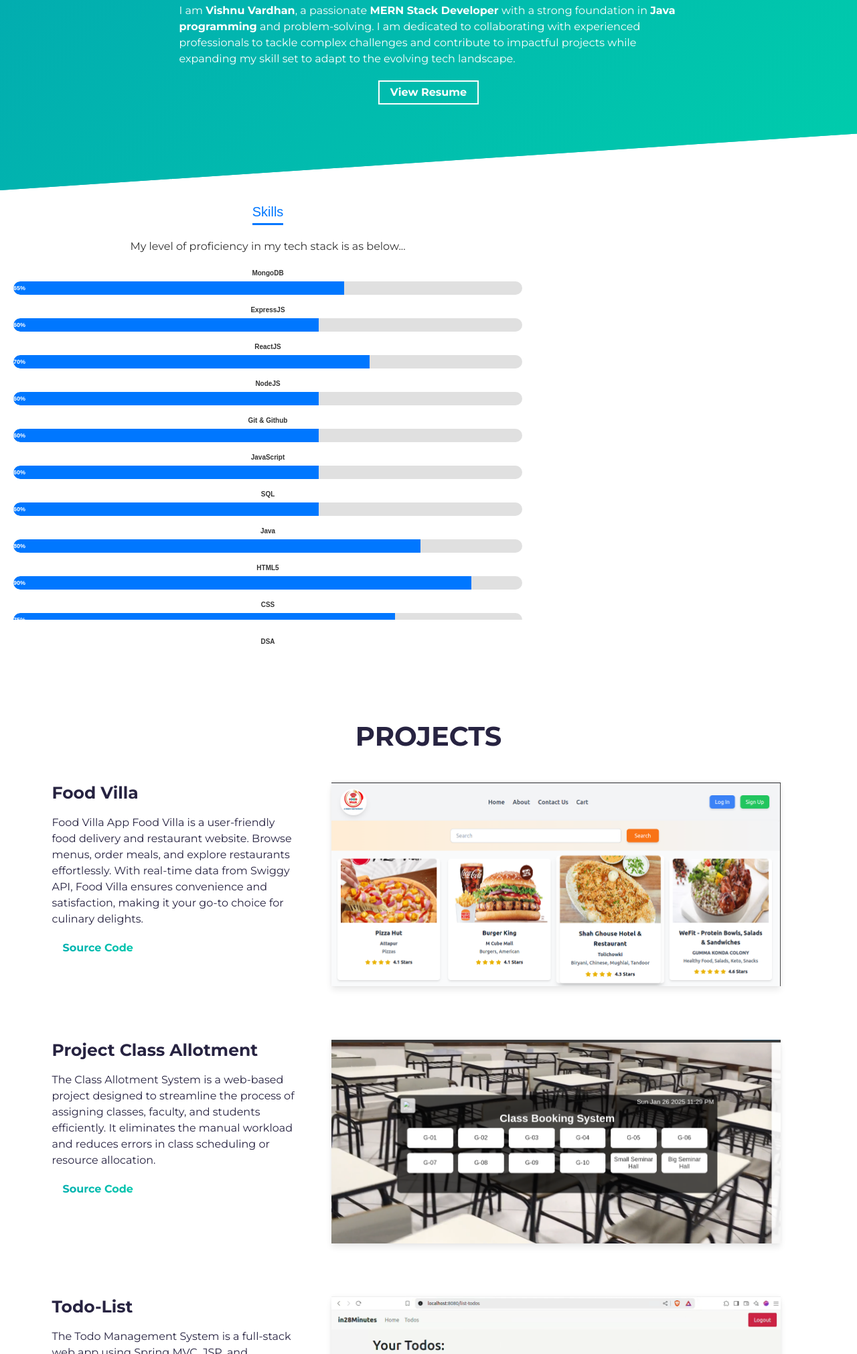
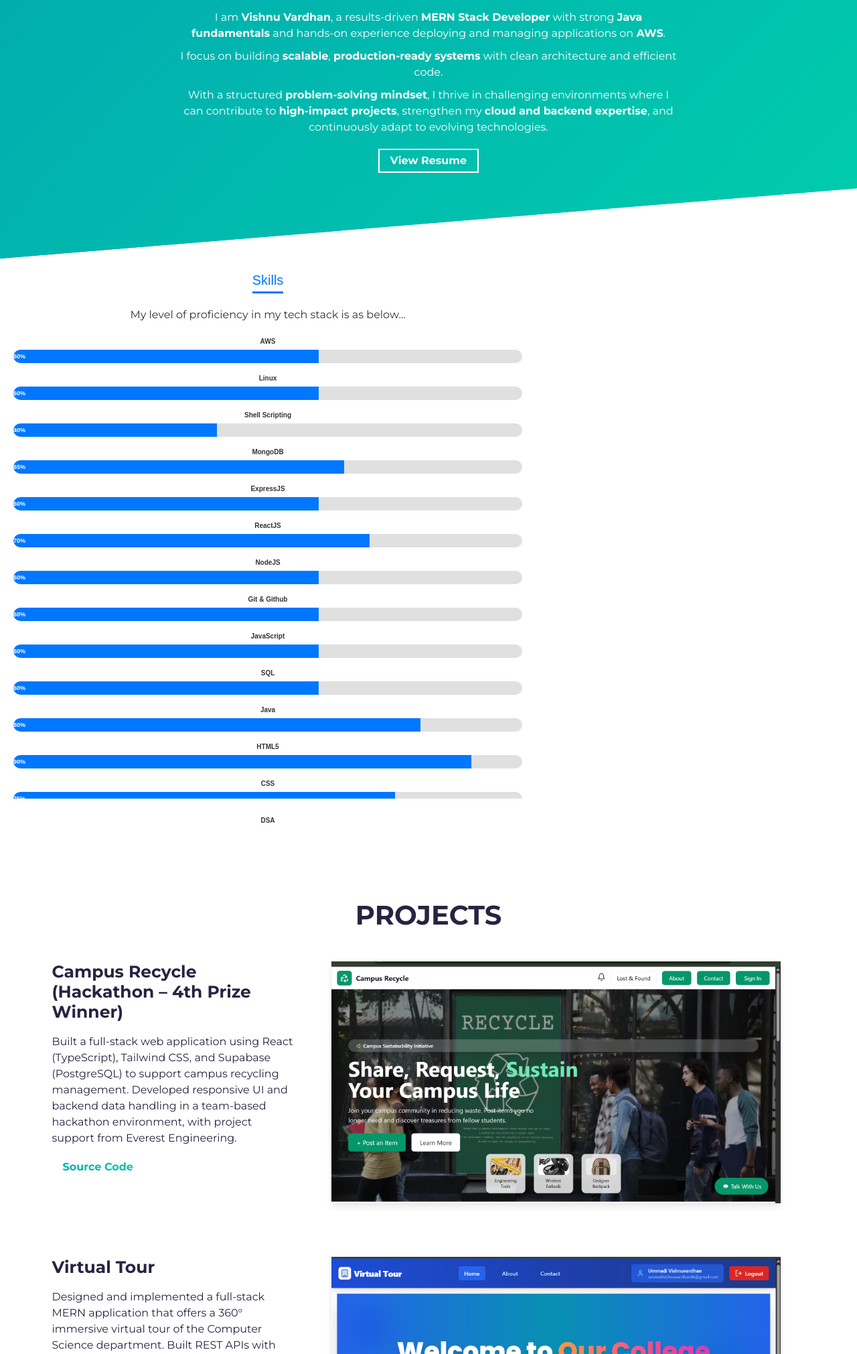
Before and after one commit to ummadivishnuvardhan/Portfolio, a website built with Parcel: page src/index.html in a window 1280 px wide. Shown: the part 779-2800 px from the top of the page at 67% size. Built offline with nearby package versions, Linux system fonts and the light colour scheme; files whose address does not match are found by name.

Commit message:
new projects added, modified resume

```diff
--- a/src/index.html
+++ b/src/index.html
@@ -100,16 +100,30 @@
       <div class="col-md-8 col-sm-12">
         <div class="about-wrapper__info load-hidden text-center">
           <p class="about-wrapper__info-text">
-            I am <strong>Vishnu Vardhan</strong>, a passionate <strong>MERN Stack Developer</strong> with a strong foundation in <strong>Java programming</strong> and problem-solving.
-            I am dedicated to collaborating with experienced professionals to tackle complex challenges and contribute to impactful projects while expanding my skill set to adapt to the evolving tech landscape.
-          </p>
+           <p>
+  I am <strong>Vishnu Vardhan</strong>, a results-driven
+  <strong>MERN Stack Developer</strong> with strong
+  <strong>Java fundamentals</strong> and hands-on experience deploying and managing applications on
+  <strong>AWS</strong>.
+</p>
+
+<p>
+  I focus on building <strong>scalable</strong>, <strong>production-ready systems</strong>
+  with clean architecture and efficient code.
+</p>
+
+<p>
+  With a structured <strong>problem-solving mindset</strong>, I thrive in challenging environments where I can contribute to
+  <strong>high-impact projects</strong>, strengthen my
+  <strong>cloud and backend expertise</strong>, and continuously adapt to evolving technologies.
+</p>
 
           <span class="d-flex justify-content-center mt-3">
             <a
               rel="noreferrer"
               target="_blank"
               class="cta-btn cta-btn--resume"
-              href="../my_personal_Info/Vishnu_Vardhan_Ummadi_Resume.pdf"
+              href="../my_personal_Info/Ummadi_Vishnu_Vardhan.pdf"
             >
               View Resume
             </a>
@@ -128,7 +142,30 @@
       <p style="text-align: center; margin-bottom: 2rem;">
         My level of proficiency in my tech stack is as below...
       </p>
-
+      <div class="skill" style="margin-bottom: 1.5rem;">
+        <span style="display: block; font-weight: bold; margin-bottom: 0.5rem;">AWS</span>
+        <div style="background-color: #e0e0e0; border-radius: 20px; overflow: hidden; height: 20px;">
+          <div class="progress" style="background-color: #0077ff; height: 100%; color: white; text-align: right; padding-right: 0.5rem; font-size: 0.9rem; font-weight: bold; line-height: 20px; border-radius: 20px 0 0 20px; width: 0; transition: width 2s ease-in-out;">
+            60%
+          </div>
+        </div>
+      </div>
+   <div class="skill" style="margin-bottom: 1.5rem;">
+        <span style="display: block; font-weight: bold; margin-bottom: 0.5rem;">Linux</span>
+        <div style="background-color: #e0e0e0; border-radius: 20px; overflow: hidden; height: 20px;">
+          <div class="progress" style="background-color: #0077ff; height: 100%; color: white; text-align: right; padding-right: 0.5rem; font-size: 0.9rem; font-weight: bold; line-height: 20px; border-radius: 20px 0 0 20px; width: 0; transition: width 2s ease-in-out;">
+            60%
+          </div>
+        </div>
+      </div>
+       <div class="skill" style="margin-bottom: 1.5rem;">
+        <span style="display: block; font-weight: bold; margin-bottom: 0.5rem;">Shell Scripting</span>
+        <div style="background-color: #e0e0e0; border-radius: 20px; overflow: hidden; height: 20px;">
+          <div class="progress" style="background-color: #0077ff; height: 100%; color: white; text-align: right; padding-right: 0.5rem; font-size: 0.9rem; font-weight: bold; line-height: 20px; border-radius: 20px 0 0 20px; width: 0; transition: width 2s ease-in-out;">
+            40%
+          </div>
+        </div>
+      </div>
    <div class="skill" style="margin-bottom: 1.5rem;">
         <span style="display: block; font-weight: bold; margin-bottom: 0.5rem;">MongoDB</span>
         <div style="background-color: #e0e0e0; border-radius: 20px; overflow: hidden; height: 20px;">
@@ -249,14 +286,118 @@
     </section>
 
     <!-- **** Projects Section **** -->
+
     <section id="projects">
       <div class="container">
         <div class="project-wrapper">
           <h2 class="section-title dark-blue-text">Projects</h2>
 
           <!-- Notice: each .row is a project -->
+               <div class="row">
+            <div class="col-lg-4 col-sm-12">
+              <div class="project-wrapper__text load-hidden">
+                <h3 class="project-wrapper__text-title">Campus Recycle (Hackathon – 4th Prize Winner) </h3>
+                <div>
+                  <p class="mb-4">
+                   Built a full-stack web application using React (TypeScript), Tailwind CSS, and Supabase (PostgreSQL) to support campus
+recycling management. Developed responsive UI and backend data handling in a team-based hackathon environment, with
+project support from Everest Engineering.
+                  </p>
+                </div>
+                <!-- <a
+                  rel="noreferrer"
+                  target="https://portfolio-psi-wine-76.vercel.app/"
+                  class="cta-btn cta-btn--hero"
+                  href="#!"
+                >
+                  See Live
+                </a> -->
+                 <a
+                  rel="noreferrer"
+                  target="_blank"
+                  class="cta-btn text-color-main"
+                  href="https://github.com/sailakshmi-0987/Campus-Recycle"
+                >
+                  Source Code
+                </a>
+              </div>
+            </div>
+            <div class="col-lg-8 col-sm-12">
+              <div class="project-wrapper__image load-hidden">
+                <a rel="noreferrer" href="#!" target="_blank">
+                  <div
+                    data-tilt
+                    data-tilt-max="4"
+                    data-tilt-glare="true"
+                    data-tilt-max-glare="0.5"
+                    class="thumbnail rounded js-tilt"
+                  >
+                    <img
+                      alt="Project Image"
+                      class="img-fluid"
+                      src="../my_personal_Info/Screenshot 2026-02-16 154803.png"
+                    />
+                  </div>
+                </a>
+              </div>
+            </div>
+          </div>
 
           <!-- /END Project -->
+
+            <!-- Notice: each .row is a project -->
+          <div class="row">
+            <div class="col-lg-4 col-sm-12">
+              <div class="project-wrapper__text load-hidden">
+                <h3 class="project-wrapper__text-title">Virtual Tour</h3>
+                <div>
+                  <p class="mb-4">
+                    Designed and implemented a full-stack MERN application that offers a 360° immersive virtual tour of the Computer Science
+department. Built REST APIs with Express Node.js for dynamic room management.Integrated MongoDB for scalable storage of
+room data and images. Developed a responsive React frontend with Tailwind CSS and VR view integration to provide students
+and visitors with an engaging, real-time virtual experience.
+                   </p>
+                </div>
+                <!-- <a
+                  rel="noreferrer"
+                  target="_blank"
+                  class="cta-btn cta-btn--hero"
+                  href="#!"
+                >
+                  See Live
+                </a> -->
+                <a
+                  rel="noreferrer"
+                  target="_blank"
+                  class="cta-btn text-color-main"
+                  href="https://github.com/ummadivishnuvardhan/Virtual-Tour-backend"
+                >
+                  Source Code
+                </a>
+              </div>
+            </div>
+            <div class="col-lg-8 col-sm-12">
+              <div class="project-wrapper__image load-hidden">
+                <a rel="noreferrer" href="#!" target="_blank">
+                  <div
+                    data-tilt
+                    data-tilt-max="4"
+                    data-tilt-glare="true"
+                    data-tilt-max-glare="0.5"
+                    class="thumbnail rounded js-tilt"
+                  >
+                    <img
+                      alt="Project Image"
+                      class="img-fluid"
+                      src="../my_personal_Info/Screenshot 2025-11-04 153952.png "
+                    />
+                  </div>
+                </a>
+              </div>
+            </div>
+          </div>
+          <!-- /END Project -->
+
 
           <!-- Notice: each .row is a project -->
           <div class="row">
@@ -311,107 +452,7 @@
           </div>
           <!-- /END Project -->
 
-          <!-- Notice: each .row is a project -->
-          <div class="row">
-            <div class="col-lg-4 col-sm-12">
-              <div class="project-wrapper__text load-hidden">
-                <h3 class="project-wrapper__text-title">Project Class Allotment</h3>
-                <div>
-                  <p class="mb-4">
-                    The Class Allotment System is a web-based project designed to streamline the process of assigning classes, faculty, and students efficiently.
-                    It eliminates the manual workload and reduces errors in class scheduling or resource allocation.
-                  </p>
-                </div>
-                <!-- <a
-                  rel="noreferrer"
-                  target="_blank"
-                  class="cta-btn cta-btn--hero"
-                  href="#!"
-                >
-                  See Live
-                </a> -->
-                <a
-                  rel="noreferrer"
-                  target="_blank"
-                  class="cta-btn text-color-main"
-                  href="#!"
-                >
-                  Source Code
-                </a>
-              </div>
-            </div>
-            <div class="col-lg-8 col-sm-12">
-              <div class="project-wrapper__image load-hidden">
-                <a rel="noreferrer" href="#!" target="_blank">
-                  <div
-                    data-tilt
-                    data-tilt-max="4"
-                    data-tilt-glare="true"
-                    data-tilt-max-glare="0.5"
-                    class="thumbnail rounded js-tilt"
-                  >
-                    <img
-                      alt="Project Image"
-                      class="img-fluid"
-                      src="../my_personal_Info/Screenshot from 2025-01-26 23-29-38.png"
-                    />
-                  </div>
-                </a>
-              </div>
-            </div>
-          </div>
-          <!-- /END Project -->
-          <div class="row">
-            <div class="col-lg-4 col-sm-12">
-              <div class="project-wrapper__text load-hidden">
-                <h3 class="project-wrapper__text-title">Todo-List</h3>
-                <div>
-                  <p class="mb-4">
-                    The Todo Management System is a full-stack web app using Spring MVC,
-                     JSP, and Bootstrap. It allows users to add, update, delete, and view todos
-                      with a responsive UI. Features include user authentication, CRUD operations,
-                      session management, and a date picker. The project ensures a seamless and interactive
-                      experience
-                  </p>
-                </div>
-                <!-- <a
-                  rel="noreferrer"
-                  target="https://portfolio-psi-wine-76.vercel.app/"
-                  class="cta-btn cta-btn--hero"
-                  href="#!"
-                >
-                  See Live
-                </a> -->
-                 <a
-                  rel="noreferrer"
-                  target="_blank"
-                  class="cta-btn text-color-main"
-                  href="https://github.com/ummadivishnuvardhan/Todo-List"
-                >
-                  Source Code
-                </a>
-              </div>
-            </div>
-            <div class="col-lg-8 col-sm-12">
-              <div class="project-wrapper__image load-hidden">
-                <a rel="noreferrer" href="#!" target="_blank">
-                  <div
-                    data-tilt
-                    data-tilt-max="4"
-                    data-tilt-glare="true"
-                    data-tilt-max-glare="0.5"
-                    class="thumbnail rounded js-tilt"
-                  >
-                    <img
-                      alt="Project Image"
-                      class="img-fluid"
-                      src="../Screenshot from 2025-02-14 12-44-28.png"
-                    />
-                  </div>
-                </a>
-              </div>
-            </div>
-          </div>
+
         </div>
       </div>
     </section>
```
Also changed, not shown: dist/Screenshot 2025-11-04 153952.9c978dd0.png (added), dist/Screenshot 2026-02-16 152401.55a4ca0e.png (added), dist/Screenshot 2026-02-16 154803.9e4bd19f.png (added), dist/Screenshot from 2025-01-26 23-29-38.ec4f3154.png (deleted), dist/Screenshot from 2025-01-26 23-30-40.c4e350eb.png (deleted), dist/Screenshot from 2025-01-26 23-30-40.f6280a1a.png (deleted), dist/Screenshot from 2025-01-26 23-40-44.e94e1e8d.png (deleted), dist/Screenshot from 2025-02-14 12-44-28.5aa08225.png (deleted), dist/index.html, my_personal_Info/Screenshot 2025-11-04 153952.png (added), my_personal_Info/Screenshot 2026-02-16 154803.png (added), 3 other files.
